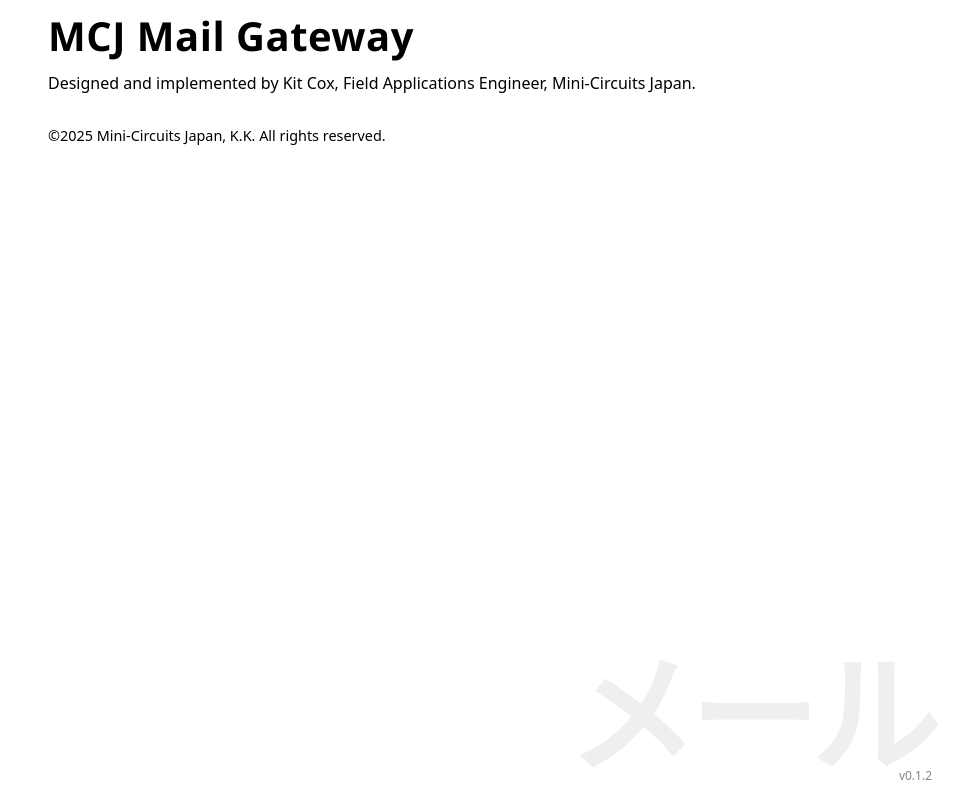
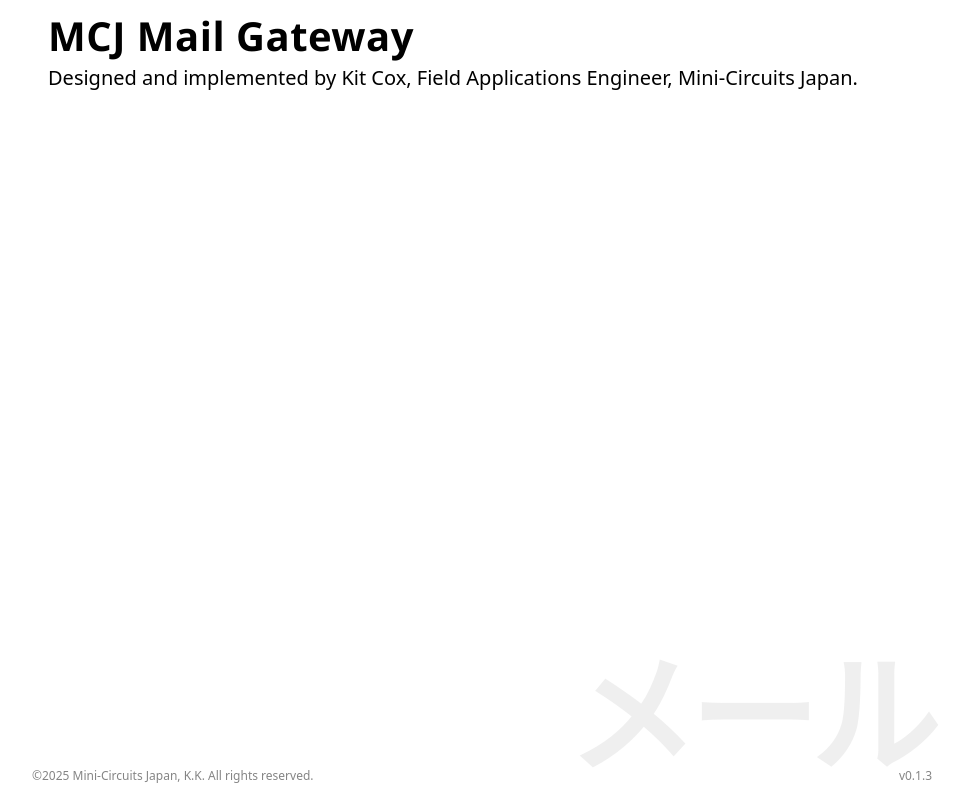
Before and after one commit to Mini-Circuits-Japan/mcjmail-www, a plain HTML site: page index.html in a window 1280 px wide. Shown: the whole page, without its empty margins (158-1126 px from the left). Drawn offline with Linux system fonts and the light colour scheme.

Commit message:
Update index.html

```diff
--- a/index.html
+++ b/index.html
@@ -1,20 +1,20 @@
 <!DOCTYPE html>
 <html lang="en">
 <head>
-<meta charset="UTF-8" />
-<title>MCJ Mail Gateway</title>
-<link rel="stylesheet" href="style.css">
+	<meta charset="UTF-8" />
+	<meta name="viewport" content="width=device-width, initial-scale=1.0" />
+	<title>MCJ Mail Gateway</title>
+	<link rel="stylesheet" href="style.css">
 </head>
 <body>
-<div id="container">
-  <h1 id="brand">MCJ Mail Gateway</h1>
-	<p>Designed and implemented by Kit Cox, Field Applications Engineer, Mini-Circuits Japan.</p>
+	<div id="container">
+		<h1 id="brand">MCJ Mail Gateway</h1>
+		<p class="desc">Designed and implemented by Kit Cox, Field Applications Engineer, Mini-Circuits Japan.</p>
+	</div>
 	<div id="kanjiMark">メール</div>
-
 	<!-- Version tag -->
-	<div id="versionTag">v0.1.2</div>
-
-  <p style="margin-top:2rem;font-size:.9rem">©2025 Mini‑Circuits Japan, K.K.  All rights reserved.</p>
+	<div id="versionTag">v0.1.3</div>
+	<p class="footerText">©2025 Mini‑Circuits Japan, K.K.  All rights reserved.</p>
 </div>
 </body>
 </html>
```
